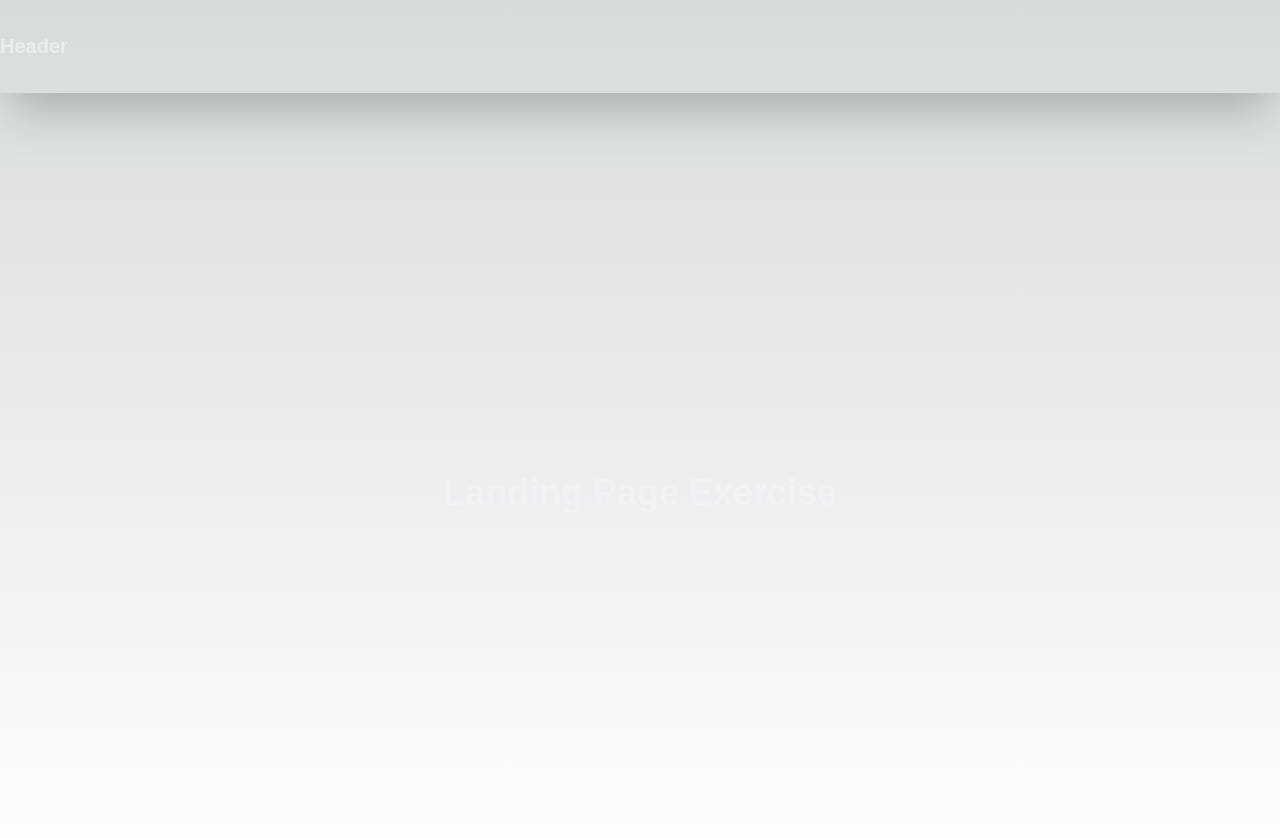
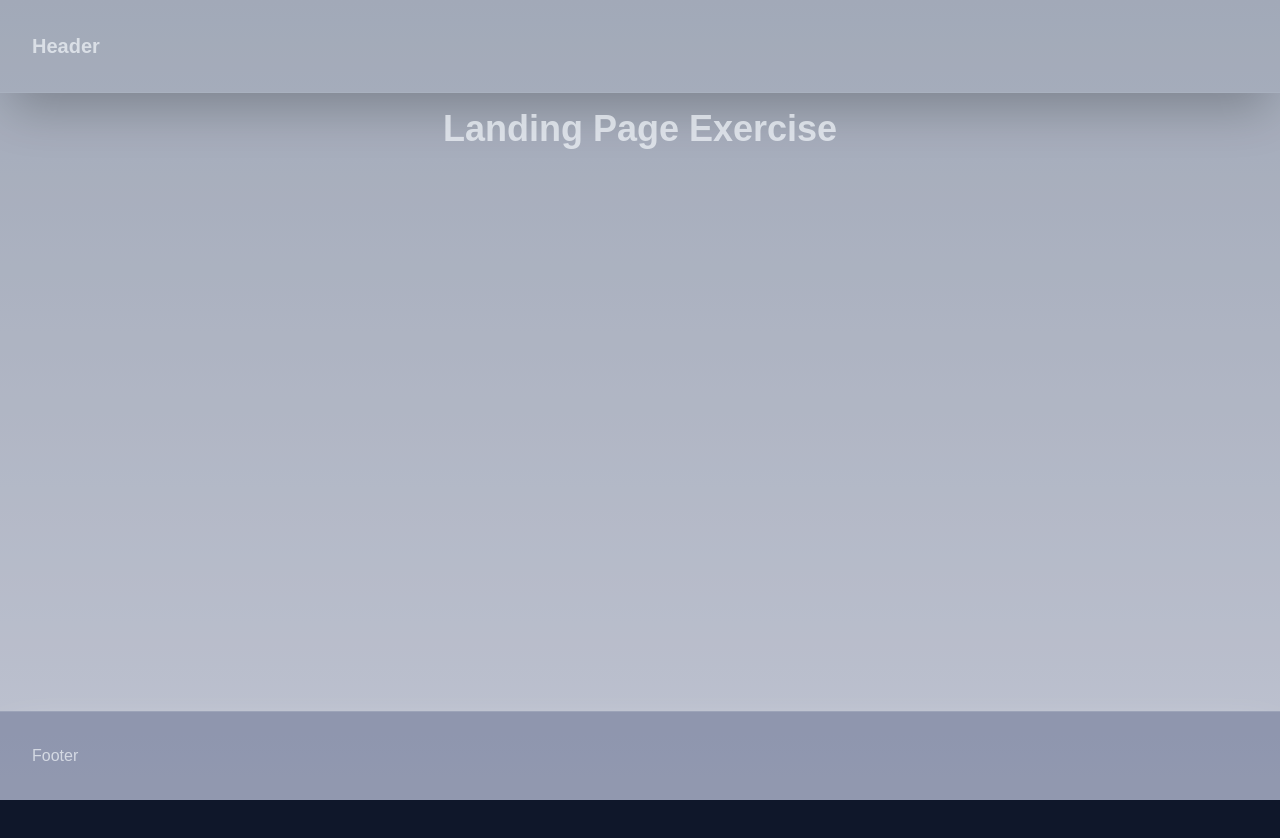
Before and after one commit to midcenturydude7/nextjs-landing-page-exercise, a Next.js app: page / in a window 1280 px wide. Shown: the top 838 px of the page. After the commit the page ends 800 px from the top, so only its background shows below. Built offline with nearby package versions, Linux system fonts and the light colour scheme; a web font is replaced by a local one.

Commit message:
Set up both Main and Footer components

```diff
--- /dev/null
+++ b/app/components/Footer/Footer.jsx
@@ -0,0 +1,7 @@
+export default function Footer() {
+  return (
+    <footer className="border-t-[1px] border-slate-300/20 bg-[#2A3765]/30 shadow-2xl shadow-slate-100">
+      <div className="p-8">Footer</div>
+    </footer>
+  );
+}
--- a/app/components/Header/Header.jsx
+++ b/app/components/Header/Header.jsx
@@ -1,6 +1,6 @@
 export default function Header() {
   return (
-    <div className="flex border-b-[1px] border-slate-300/10 py-8 shadow-2xl">
+    <div className="flex border-b-[1px] border-slate-300/10 p-8 shadow-2xl">
       <h1 className="text-xl font-bold">Header</h1>
     </div>
   );
--- /dev/null
+++ b/app/components/Main/Main.jsx
@@ -0,0 +1,3 @@
+export default function Main({ children }) {
+  return <div className="flex flex-1 flex-col px-8">{children}</div>;
+}
--- a/app/layout.js
+++ b/app/layout.js
@@ -1,4 +1,6 @@
+import Footer from "./components/Footer/Footer";
 import Header from "./components/Header/Header";
+import Main from "./components/Main/Main";
 import "./globals.css";
 
 export const metadata = {
@@ -12,9 +14,12 @@ export default function RootLayout({ children }) {
       <head>
         <link rel="stylesheet" href="https://use.typekit.net/rgm1dlw.css" />
       </head>
-      <body className="font-[sofia-pro,_sans-serif] font-medium not-italic text-slate-100/70 antialiased">
-        <Header />
-        <main className="min-h-screen">{children}</main>
+      <body className="bg-slate-900 font-[sofia-pro,_sans-serif] font-medium not-italic text-slate-100/70 antialiased">
+        <div className="flex min-h-screen flex-col space-y-4 bg-[#2A3765]/30">
+          <Header />
+          <Main>{children}</Main>
+          <Footer />
+        </div>
       </body>
     </html>
   );
--- a/app/page.js
+++ b/app/page.js
@@ -1,6 +1,6 @@
 export default function Home() {
   return (
-    <div className="flex min-h-screen flex-col items-center justify-center space-y-4">
+    <div className="flex flex-col items-center justify-center space-y-4">
       <h1 className="text-4xl font-bold">Landing Page Exercise</h1>
     </div>
   );
```
